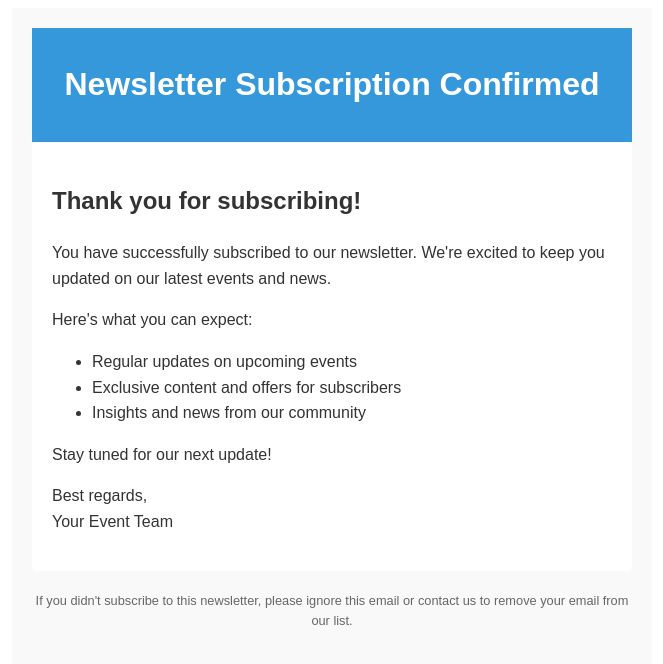
After one commit to Shaheer04/DevBiradri-Website, a Flask app: template templates/newsletter.html in a window 1280 px wide. The commit adds this page. Shown: the top 664 px of the page, without its empty margins (308-971 px from the left). Run offline with Flask 3, Linux system fonts and the light colour scheme; the template is opened without the code that fills it, so the values that code supplies are empty.

Commit message:
added newsletter functionality

```diff
--- a/app.py
+++ b/app.py
@@ -1,4 +1,4 @@
-from flask import Flask, render_template, request,redirect, url_for
+from flask import Flask, render_template, request,redirect, url_for, jsonify
 from pymongo import MongoClient
 from bson.objectid import ObjectId
 from dotenv import load_dotenv,find_dotenv
@@ -21,16 +21,17 @@ app = Flask(__name__)
 client = MongoClient(mongo_url)
 db = client['Cluster0']
 collection = db['registration_form_submissions']
+newsletter_collection = db['newsletter_subscribers']
 
-def send_confirmation_email(recipient, name):
+def send_email(recipient, subject, template, **kwargs):
     sender_email = username
     message = MIMEMultipart("alternative")
-    message["Subject"] = "Registration Confirmation"
+    message["Subject"] = subject
     message["From"] = sender_email
     message["To"] = recipient
 
     # Create the HTML version of your message
-    html = render_template('email_template.html', name=name)
+    html = render_template(template, **kwargs)
 
     # Turn these into plain/html MIMEText objects
     part = MIMEText(html, "html")
@@ -68,13 +69,13 @@ def evnet_register():
 
             #Check if email is already registered
             if collection.find_one({'email': form_data['email']}):
-                return "Email already registered!"
+                return jsonify({"status": "error", "message": "Email already registered"}), 400
 
             # Save data to MongoDB
             result = collection.insert_one(form_data)
 
             try:
-                send_confirmation_email(form_data['email'], form_data['fullname'])
+                send_email(form_data['email'], "Registration Confirmation", 'email_template.html', name=form_data['fullname'])
             except Exception as e:
                 print(f"Failed to send email: {e}")
 
@@ -83,9 +84,31 @@ def evnet_register():
 
     return render_template('register.html')
 
+@app.route('/subscribe', methods=['POST'])
+def subscribe():
+    email = request.form.get('newsletter-mail')
+
+    if not email:
+        return jsonify({"status": "error", "message": "Email is required"}), 400
+
+    # Check if email already exists
+    if newsletter_collection.find_one({"email": email}):
+        return jsonify({"status": "error", "message": "Email already subscribed"}), 400
+
+    # Save email to MongoDB
+    newsletter_collection.insert_one({"email": email})
+
+    # Send confirmation email
+    try:
+        send_email(email, "Newsletter Subscription Confirmation", 'newsletter.html')
+    except Exception as e:
+        print(f"Failed to send email: {e}")
+
+    return jsonify({"status": "success", "message": "Subscribed successfully"}), 200
+
 @app.route('/success')
 def success():
-    return "Form submitted successfully! Please check your email for confirmation."
+    return jsonify({"status": "sucess", "message": "Sucessfully Registered!, Check your email for confirmation"}), 200
 
 if __name__ == '__main__':
     app.run(debug=True)
--- /dev/null
+++ b/templates/newsletter.html
@@ -0,0 +1,60 @@
+<!DOCTYPE html>
+<html lang="en">
+<head>
+    <meta charset="UTF-8">
+    <meta name="viewport" content="width=device-width, initial-scale=1.0">
+    <title>Newsletter Subscription Confirmation</title>
+    <style>
+        body {
+            font-family: Arial, sans-serif;
+            line-height: 1.6;
+            color: #333;
+        }
+        .container {
+            max-width: 600px;
+            margin: 0 auto;
+            padding: 20px;
+            background-color: #f9f9f9;
+        }
+        .header {
+            background-color: #3498db;
+            color: white;
+            text-align: center;
+            padding: 10px;
+        }
+        .content {
+            background-color: white;
+            padding: 20px;
+            border-radius: 5px;
+        }
+        .footer {
+            text-align: center;
+            margin-top: 20px;
+            font-size: 0.8em;
+            color: #666;
+        }
+    </style>
+</head>
+<body>
+    <div class="container">
+        <div class="header">
+            <h1>Newsletter Subscription Confirmed</h1>
+        </div>
+        <div class="content">
+            <h2>Thank you for subscribing!</h2>
+            <p>You have successfully subscribed to our newsletter. We're excited to keep you updated on our latest events and news.</p>
+            <p>Here's what you can expect:</p>
+            <ul>
+                <li>Regular updates on upcoming events</li>
+                <li>Exclusive content and offers for subscribers</li>
+                <li>Insights and news from our community</li>
+            </ul>
+            <p>Stay tuned for our next update!</p>
+            <p>Best regards,<br>Your Event Team</p>
+        </div>
+        <div class="footer">
+            <p>If you didn't subscribe to this newsletter, please ignore this email or contact us to remove your email from our list.</p>
+        </div>
+    </div>
+</body>
+</html>
```
Also changed, not shown: templates/index.html (+21 -2 lines).
